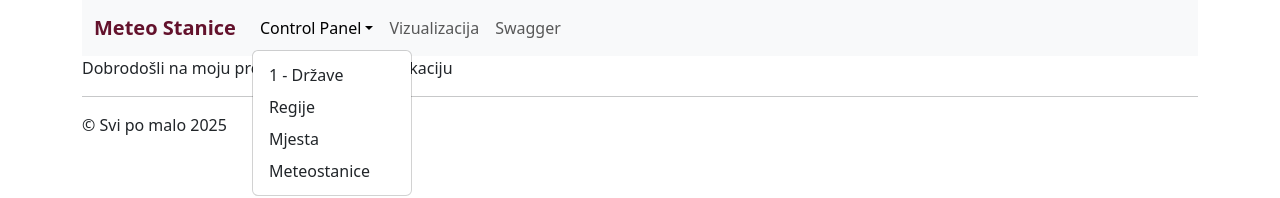
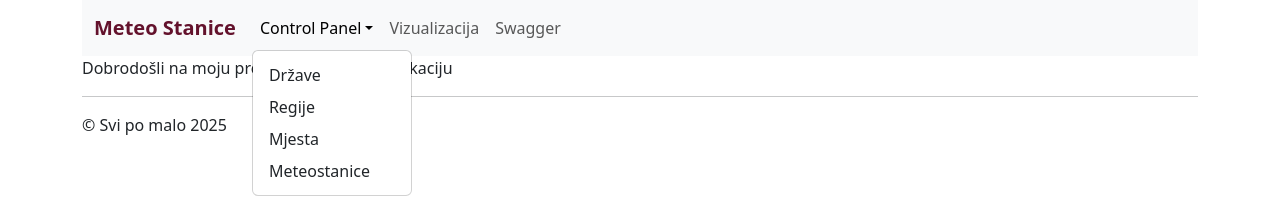
Before and after one commit to milandraca/MeteoStanice, a React (Vite) app in the folder frontend/: page / in a window 1280 px wide. Both pictures are taken after a click on the button "Control Panel". Shown: the top 198 px of the page. Built offline with nearby package versions, Linux system fonts and the light colour scheme.

Commit message:
Jos vizualizacije

```diff
--- a/frontend/src/components/NavBarEdunova.jsx
+++ b/frontend/src/components/NavBarEdunova.jsx
@@ -26,7 +26,7 @@ export default function NavBarEdunova(){
                     <NavDropdown title="Control Panel" id="basic-nav-dropdown">
                         <NavDropdown.Item
                         onClick={()=>navigate(RouteNames.DRZAVA_PREGLED)}
-                    >1 - Države</NavDropdown.Item>
+                    >Države</NavDropdown.Item>
 
                     <NavDropdown.Item
                     onClick={()=>navigate(RouteNames.REGIJA_PREGLED)}
--- a/frontend/src/pages/drzave/DrzavePregled.jsx
+++ b/frontend/src/pages/drzave/DrzavePregled.jsx
@@ -73,24 +73,20 @@ export default function DrzavePregled(){
         <Table striped bordered hover responsive>
             <thead>
                 <tr>
+                    <th>Šifra</th>
                     <th>Naziv</th>
-                    <th>Šifra</th>
                     <th>Akcija</th>
-
                 </tr>
             </thead>
             <tbody>
                 {drzave && drzave.map((drzava,index)=>(
                     <tr key={index}>
                         <td>
+                            {drzava.sifra}
+                        </td>
+                        <td>
                             {drzava.naziv}
                         </td>
-                        <td>
-                            {drzava.sifra}
-                        </td>
-
-
-
                         <td>
                             <Button
                             onClick={()=>navigate(`/drzava/${drzava.sifra}`)}
--- a/frontend/src/pages/podaci/PodaciVizualizacija.jsx
+++ b/frontend/src/pages/podaci/PodaciVizualizacija.jsx
@@ -52,12 +52,15 @@ export default function PodaciVizualizacija() {
 
       setLoading(true);
       const response = await PodatakService.getByMeteostanica(odabranaStanica);
-      if (!response.greska) {
+      if (!response.greska && Array.isArray(response.poruka)) {
         // Sort data by time
         const sortiraniPodaci = response.poruka.sort((a, b) =>
           new Date(a.vrijeme) - new Date(b.vrijeme)
         );
         setPodaci(sortiraniPodaci);
+      } else {
+        console.error('Greška prilikom dohvaćanja podataka:', response.poruka);
+        setPodaci([]);
       }
       setLoading(false);
     };
```
